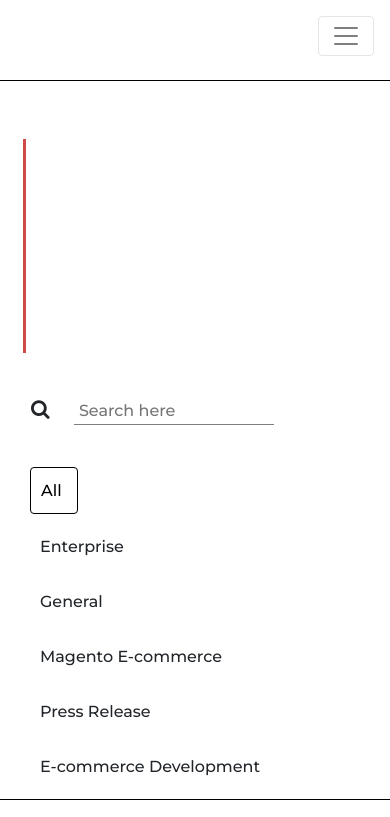
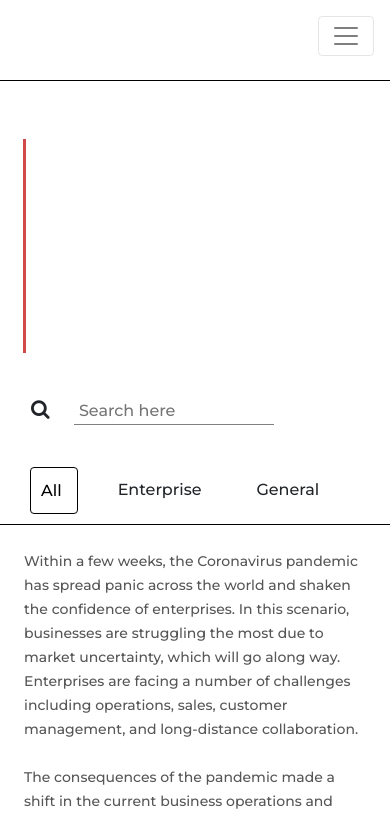
Before and after one commit to sidcoool/Project42Labs, a plain HTML site: page blog-post.html in a window 390 px wide. Shown: the top 817 px of the page. Drawn offline with nearby package versions, Linux system fonts and the light colour scheme.

Commit message:
blog-post scroller change

```diff
--- a/blog-post.html
+++ b/blog-post.html
@@ -245,7 +245,7 @@
           <input type="text" class="search-input2" placeholder="Search here">
         </div>
 
-        <div class="nav nav-pills blogpost-nav pt-3" role="tablist">
+        <div class="nav nav-pills blogpost-nav pt-3 scroller2" role="tablist">
           <div class="nav-link blogpost-page-head active" data-toggle="pill" href="#all">All</div>
           <div class="nav-link blogpost-page-head" data-toggle="pill" href="#enterprise">Enterprise</div>
           <div class="nav-link blogpost-page-head" data-toggle="pill" href="#general">General</div>
@@ -358,7 +358,7 @@
         </div>
 
         <div class="mt-5 mb-3">
-          <h6 class="bl-red color-black font-18 font-sm-16 bolder mb-4 px-3 py-2">Share</h6>
+          <h6 class="bl-red color-b3elack font-18 font-sm-16 bolder mb-4 px-3 py-2">Share</h6>
 
           <a href="#!" class="d-color3 px-3 font-23 font-sm-20 ml-4">
             <i class="fa fa-facebook"></i>
--- a/style.css
+++ b/style.css
@@ -564,6 +564,7 @@ body {
 
 @media (max-width: 576px) {
   .scroller1 {
+    justify-content: space-between;
     overflow: auto;
     flex-wrap: nowrap;
     /* max-height: 115px; */
@@ -573,6 +574,7 @@ body {
     padding: 5px 0px;
     min-width: fit-content !important;
     max-width: fit-content !important;
+    white-space: nowrap;
   }
 }
 
@@ -631,9 +633,7 @@ body {
   .resDiv5 {
     width: 110px;
   }
-
 }
-
 
 /* Blog Post CSS */
 
@@ -677,6 +677,21 @@ body {
 @media (max-width: 576px) {
   .blogpost-back {
     height: 300px;
+  }
+
+  .scroller2 {
+    display: flex;
+    justify-content: space-between;
+    overflow: auto;
+    flex-wrap: nowrap;
+  }
+
+  .scroller2 > .nav-link {
+    /* display: flex; */
+    /* flex-wrap: unset; */
+    height: fit-content;
+    white-space: nowrap;
+    /* min-width: 300px; */
   }
 }
 
@@ -838,7 +853,6 @@ body {
   .card1 {
     width: 300px !important;
   }
-
 }
 
 /* Careers Page CSS */
```
